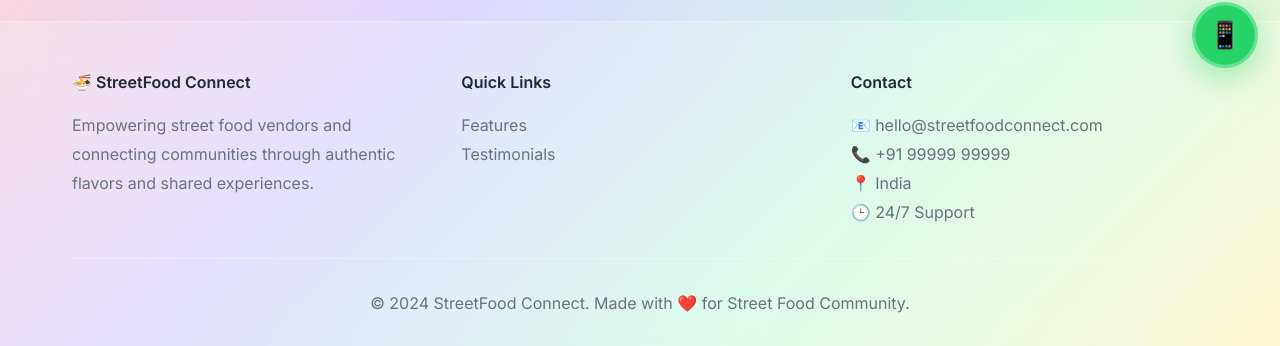
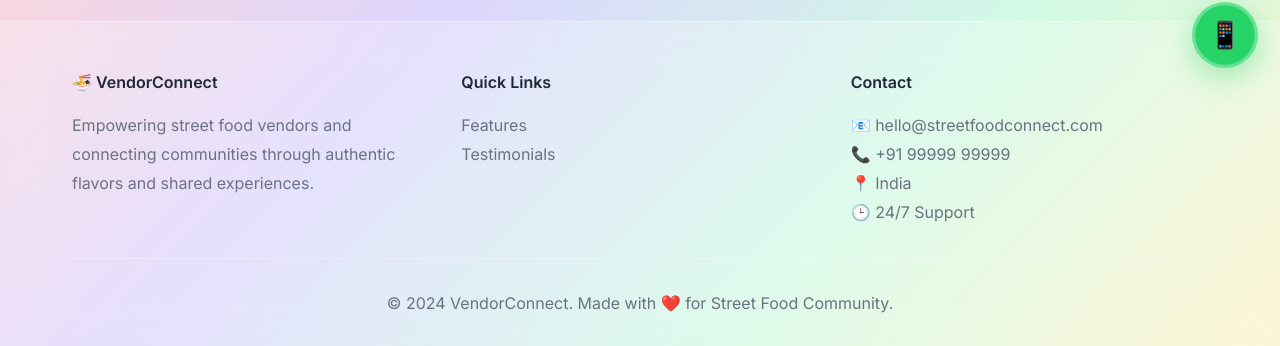
Before and after one commit to manasvipuranik/WebDevHackathon, a plain HTML site: page homepage.html in a window 1280 px wide. Shown: the part 710-1056 px from the top of the page. Drawn offline with nearby package versions, Linux system fonts and the light colour scheme.

Commit message:
Update homepage.html

```diff
--- a/homepage.html
+++ b/homepage.html
@@ -51,7 +51,7 @@
         <div class="container">
             <div class="footer-content">
                 <div class="footer-section">
-                    <h4>🍜 StreetFood Connect</h4>
+                    <h4>🍜 VendorConnect</h4>
                     <p>Empowering street food vendors and connecting communities through authentic flavors and shared experiences.</p>
                 </div>
                 <div class="footer-section">
@@ -70,7 +70,7 @@
                 </div>
             </div>
             <div class="footer-bottom">
-                <p>&copy; 2024 StreetFood Connect. Made with ❤️ for Street Food Community.</p>
+                <p>&copy; 2024 VendorConnect. Made with ❤️ for Street Food Community.</p>
             </div>
         </div>
     </footer>
```
